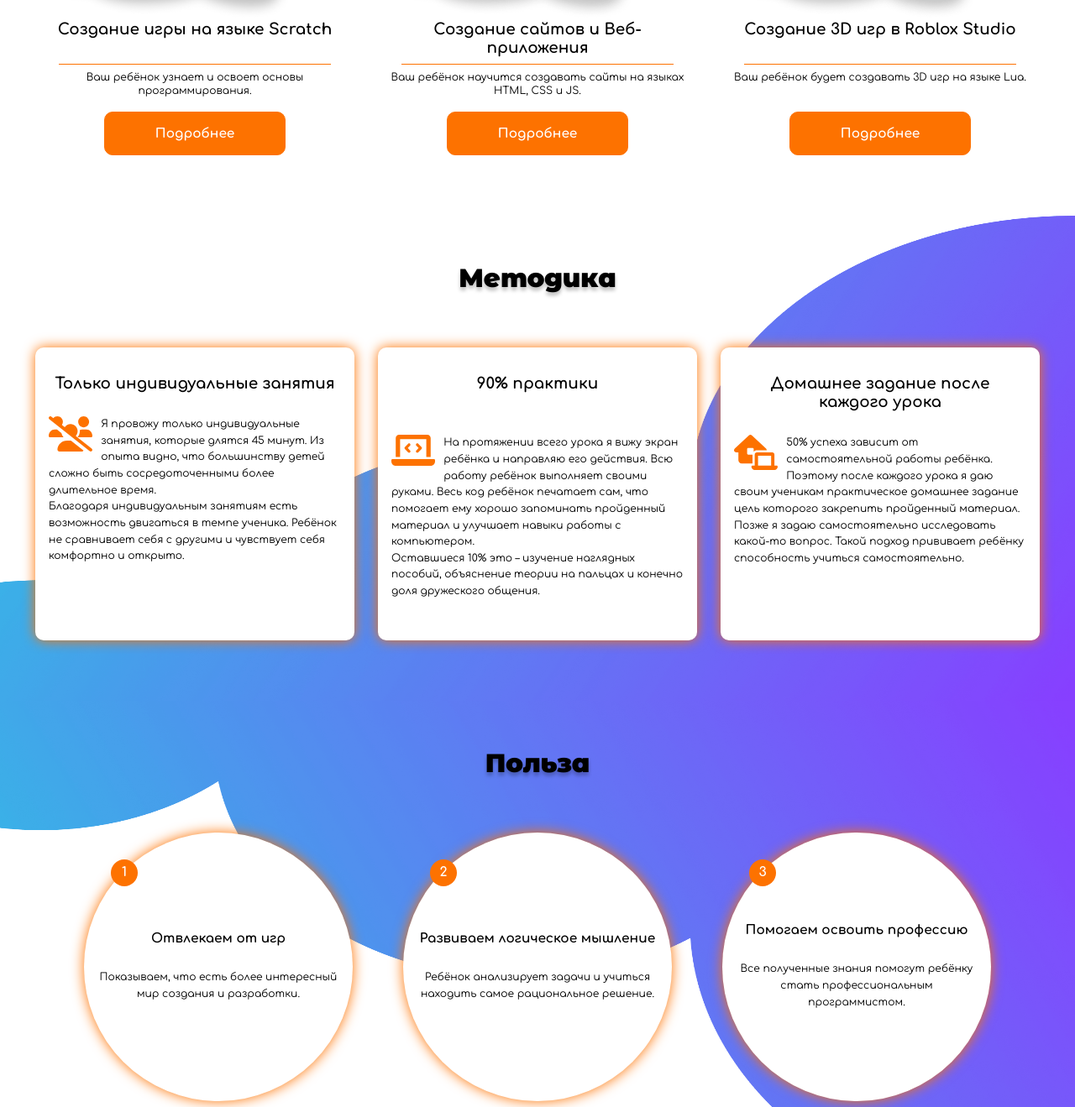
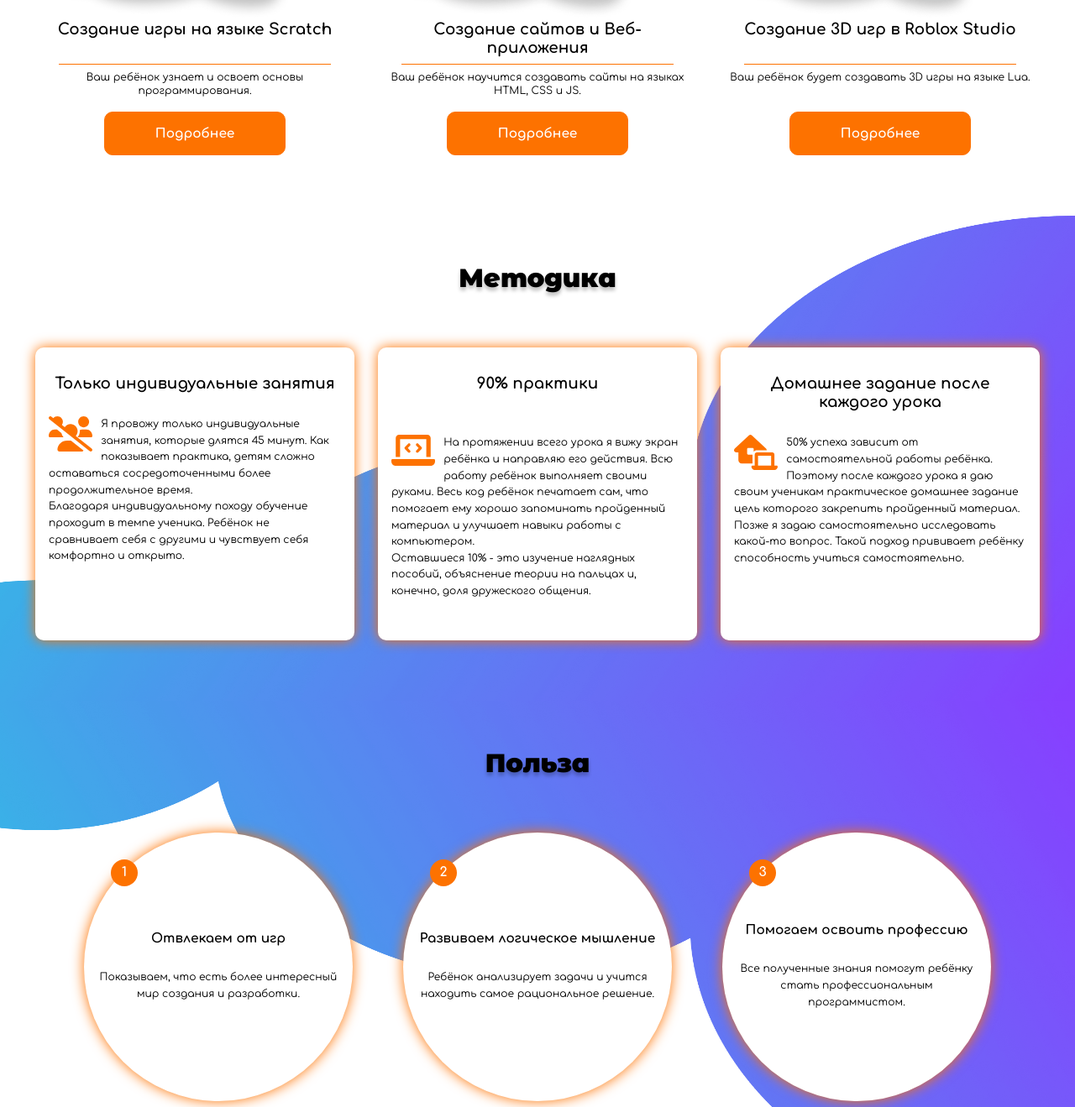
Before and after one commit to teachAlexIt/info, a plain HTML site: page index.html in a window 1280 px wide. Shown: the part 1730-3049 px from the top of the page at 84% size. Drawn offline with Linux system fonts and the light colour scheme; files whose address does not match are found by name.

Commit message:
исправление в html

```diff
--- a/index.html
+++ b/index.html
@@ -7,8 +7,8 @@
   <meta property="'og:title" content="Программирование для детей и подростков">
   <meta property="'og:description" content="Индивидуальные онлайн уроки с преподавателем для детей от 7 лет">
   <meta property="'og:url" content="https://teachalexit.github.io/info/">
-  <meta property="'og:image" content="https://teachalexit.github.io/info/img/header__foto.png">
-  <meta property="'og:image:secure_url" content="https://teachalexit.github.io/info/img/header__foto.png">
+  <meta property="'og:image" content="./img/header__foto.png">
+  <meta property="'og:image:secure_url" content="./img/header__foto.png">
   <meta property="'og:site_name" content="ITeacher">
   <title>ITeacher</title>
   <link rel="icon" href="./img/icon.svg">
@@ -120,7 +120,7 @@
           <h3>Создание 3D игр в Roblox Studio</h3>
           <hr>
           <p>
-            Ваш ребёнок будет создавать 3D игр на языке Lua.
+            Ваш ребёнок будет создавать 3D игры на языке Lua.
           </p>
           <button>
             Подробнее
@@ -139,9 +139,9 @@
           </h3>
           <p>
             <img src="./img/Персонально.svg" alt="">
-            Я провожу только индивидуальные занятия, которые длятся 45 минут. Из опыта видно, что большинству детей сложно быть сосредоточенными более длительное время.
+            Я провожу только индивидуальные занятия, которые длятся 45 минут. Как показывает практика, детям сложно оставаться сосредоточенными более продолжительное время.
             <br>
-            Благодаря индивидуальным занятиям есть возможность двигаться в темпе ученика. Ребёнок не сравнивает себя с другими и чувствует себя комфортно и открыто.
+            Благодаря индивидуальному походу обучение проходит в темпе ученика. Ребёнок не сравнивает себя с другими и чувствует себя комфортно и открыто.
           </p>
         </div>
         <div class="method__item method__item__two">
@@ -154,7 +154,7 @@
             <img src="./img//Практик.svg" alt="">
             На протяжении всего урока я вижу экран ребёнка и направляю его действия. Всю работу ребёнок выполняет своими руками. Весь код ребёнок печатает сам, что помогает ему хорошо запоминать пройденный материал и улучшает навыки работы с компьютером.
             <br>
-            Оставшиеся 10% это – изучение наглядных пособий, объяснение теории на пальцах и конечно доля дружеского общения.
+            Оставшиеся 10% - это изучение наглядных пособий, объяснение теории на пальцах и, конечно, доля дружеского общения.
           </p>
         </div>
         <div class="method__item method__item__three">
@@ -195,7 +195,7 @@
             Развиваем логическое мышление
           </h3>
           <p>
-            Ребёнок анализирует задачи и учиться находить самое рациональное решение.
+            Ребёнок анализирует задачи и учится находить самое рациональное решение.
           </p>
         </div>
         <div class="benefit__item">
@@ -293,7 +293,7 @@
             CSS — формальный язык описания внешнего вида документа, написанного с использованием языка разметки. <br>
             JavaScript — мультипарадигменный язык программирования. Поддерживает объектно-ориентированный, императивный и функциональный стили. <br><br>
           </b>
-          Изучение будет проходить на практике. Каждое занятие ученик будет создавать небольшой сайт или часть сайта. Также ребёнок научиться публиковать сайты в интернет на бесплатный хостинг.
+          Изучение будет проходить на практике. На каждом занятии ученик будет создавать небольшой сайт или часть сайта. Также он научится публиковать сайты в интернет на бесплатный хостинг.
         </p>
       </div>
       <div class="models__item">
@@ -305,7 +305,7 @@
             Roblox — многопользовательская онлайн-платформа, которая позволяет пользователям играть в созданные другими пользователями игры и создавать свои собственные. <br><br>
           </b>
           Эта игра очень популярна среди детей до 12 лет. Однако немногие знают, что на этой платформе можно создавать свои собственные игры, публиковать их и даже зарабатывать деньги! <br>
-          На этом курсе ребёнок знакомиться с функционалом платформы, 3D моделированием и затем программированием на языке Lua.<br><br>
+          На этом курсе ребёнок знакомится с функционалом платформы, 3D моделированием и затем программированием на языке Lua.<br><br>
           <b>
             Lua — это процедурный динамически типизированный модульный язык с автоматическим управлением памятью.
           </b>
```
